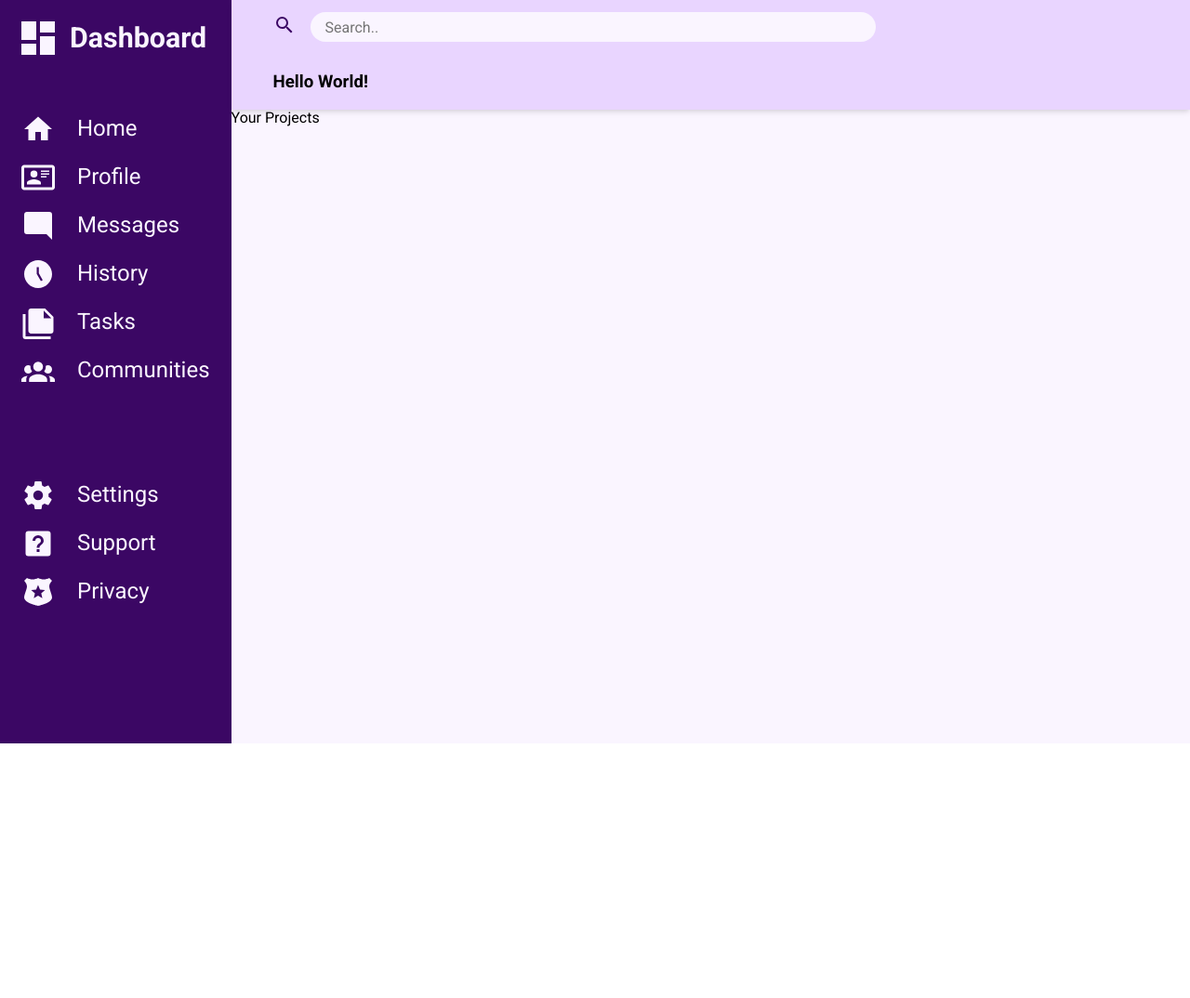
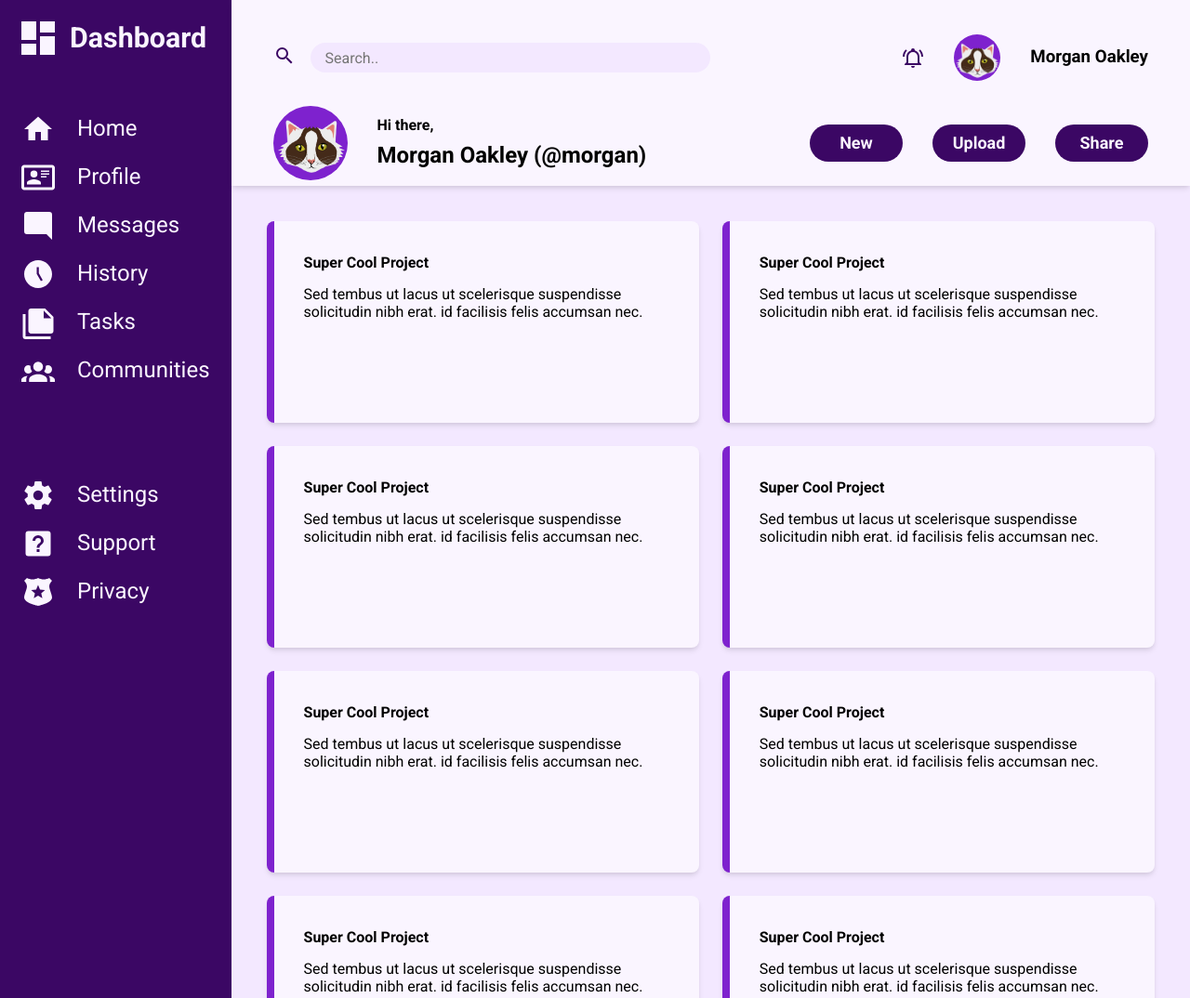
Before and after one commit to Vladimire87/Project-Admin-Dashboard, a plain HTML site: page index.html in a window 1280 px wide. Shown: the top 1074 px of the page at 93% size. Before the commit the page ends 800 px from the top, so only its background shows below. Drawn offline with nearby package versions, Linux system fonts and the light colour scheme.

Commit message:
projects grid

```diff
--- a/css/style.css
+++ b/css/style.css
@@ -13,30 +13,39 @@
   --purple-800: #6b21a8;
   --purple-900: #581c87;
   --purple-950: #3b0764;
+  color: black;
 }
 
 .grid-container {
   display: grid;
-  height: 100vh;
+  min-height: 100vh;
 
   grid-template-areas:
     "sidebar header"
     "sidebar projects"
     "sidebar projects";
   grid-template-columns: 1fr 5fr;
-  grid-template-rows: 1fr 10fr;
 }
 
 .header {
   grid-area: header;
-  background-color: var(--purple-200);
+  background-color: var(--purple-50);
   z-index: 100;
   box-shadow: rgba(0, 0, 0, 0.1) 0px 4px 6px -1px,
     rgba(0, 0, 0, 0.06) 0px 2px 4px -1px;
   display: grid;
   align-items: center;
   padding-left: 2.8125em;
-  grid-template-rows: 1fr 1fr;
+  padding-right: 2.8125em;
+  padding-top: 16px;
+  grid-template-rows: repeat(
+    2,
+    minmax(92px, 1fr)
+  ); /* set minimum row height to 100px */
+  grid-template-columns: repeat(
+    2,
+    minmax(450px, 1fr)
+  ); /* set minimum column width to 100px */
 }
 
 .sidebar {
@@ -45,6 +54,8 @@
   gap: 1rem;
   padding: 1.4375rem;
   color: var(--purple-50);
+  position: sticky;
+  top: 0;
 }
 
 .sidebar-logo {
@@ -96,7 +107,12 @@
 
 .projects {
   grid-area: projects;
-  background-color: var(--purple-50);
+  background-color: var(--purple-100);
+  padding: 38px;
+  display: grid;
+  grid-template-columns: repeat(auto-fit, minmax(380px, 1fr));
+  column-gap: 25px;
+  row-gap: 25px;
 }
 
 svg {
@@ -139,10 +155,12 @@ li {
 
 input[type="search"] {
   border-radius: 25px;
-  width: 608px;
+  width: 100%;
+  min-width: 150px;
+  max-width: 608px;
   height: 32px;
   border: none;
-  background-color: var(--purple-50);
+  background-color: var(--purple-100);
   /* outline: none; */
   padding: 16px;
 }
@@ -150,3 +168,103 @@ input[type="search"] {
 input[type="search"]:focus {
   outline: solid 2px var(--purple-950);
 }
+
+.right-header-avatar {
+  display: flex;
+  align-items: center;
+  justify-content: end;
+  gap: 2em;
+}
+
+.right-header-avatar svg {
+  fill: var(--purple-950);
+  width: 1.5em;
+  height: 1.5em;
+}
+
+.avatar-right {
+  border-radius: 50%;
+  background-color: var(--purple-700);
+  min-width: 50px;
+  min-height: 50px;
+  background-image: url(../img/61331-removebg-preview.png);
+  background-position: -3px 0px;
+  background-size: 110px 110px;
+  background-repeat: no-repeat;
+}
+
+.left-header-avatar {
+  display: flex;
+  align-items: center;
+  gap: 2em;
+}
+
+.avatar-left {
+  border-radius: 50%;
+  background-color: var(--purple-700);
+  min-width: 80px;
+  min-height: 80px;
+  background-image: url(../img/61331-removebg-preview.png);
+  background-position: -3px 0px;
+  background-size: 170px 170px;
+  background-repeat: no-repeat;
+}
+
+.avatar-left-text {
+  display: grid;
+  grid-auto-rows: 1fr 1fr;
+}
+
+.avatar-left-text p {
+  margin: 0;
+  padding: 0;
+}
+
+.avatar-left-text p:nth-child(1) {
+  font-weight: bold;
+}
+
+.avatar-left-text p:nth-child(2) {
+  font-weight: bold;
+  font-size: 1.5em;
+}
+
+.buttons {
+  display: flex;
+  flex-direction: row;
+  gap: 2em;
+  justify-content: end;
+  align-items: center;
+}
+
+button {
+  background-color: var(--purple-950);
+  cursor: pointer;
+  color: var(--purple-50);
+  font-size: 18px;
+  font-weight: bold;
+  border-radius: 20px;
+  border: none;
+  min-width: 100px;
+  min-height: 40px;
+}
+
+h4 {
+  margin: 0;
+  padding: 0;
+}
+
+.card {
+  background-color: var(--purple-50);
+  box-shadow: rgba(0, 0, 0, 0.1) 0px 4px 6px -1px,
+    rgba(0, 0, 0, 0.06) 0px 2px 4px -1px;
+  border-radius: 8px;
+  border-left: 8px solid var(--purple-700);
+  height: 217px;
+}
+
+.card-content {
+  padding-top: 36px;
+  padding-left: 32px;
+  padding-right: 20px;
+}
--- a/index.html
+++ b/index.html
@@ -44,7 +44,29 @@
             placeholder="Search.."
           />
         </div>
-        <h3>Hello World!</h3>
+        <div class="right-header-avatar">
+          <svg xmlns="http://www.w3.org/2000/svg" viewBox="0 0 24 24">
+            <title>bell-ring-outline</title>
+            <path
+              d="M10,21H14A2,2 0 0,1 12,23A2,2 0 0,1 10,21M21,19V20H3V19L5,17V11C5,7.9 7.03,5.17 10,4.29C10,4.19 10,4.1 10,4A2,2 0 0,1 12,2A2,2 0 0,1 14,4C14,4.1 14,4.19 14,4.29C16.97,5.17 19,7.9 19,11V17L21,19M17,11A5,5 0 0,0 12,6A5,5 0 0,0 7,11V18H17V11M19.75,3.19L18.33,4.61C20.04,6.3 21,8.6 21,11H23C23,8.07 21.84,5.25 19.75,3.19M1,11H3C3,8.6 3.96,6.3 5.67,4.61L4.25,3.19C2.16,5.25 1,8.07 1,11Z"
+            />
+          </svg>
+          <div class="avatar-right"></div>
+          <h3>Morgan Oakley</h3>
+        </div>
+
+        <div class="left-header-avatar">
+          <div class="avatar-left"></div>
+          <div class="avatar-left-text">
+            <p>Hi there,</p>
+            <p>Morgan Oakley (@morgan)</p>
+          </div>
+        </div>
+        <div class="buttons">
+          <button>New</button>
+          <button>Upload</button>
+          <button>Share</button>
+        </div>
       </div>
       <div class="sidebar">
         <div class="sidebar-logo">
@@ -148,7 +170,91 @@
           </ul>
         </div>
       </div>
-      <div class="projects">Your Projects</div>
+      <div class="projects">
+        <!-- <h3>Your Projects</h3> -->
+
+        <div class="card">
+          <div class="card-content">
+            <h4>Super Cool Project</h4>
+            <p>
+              Sed tembus ut lacus ut scelerisque suspendisse solicitudin nibh
+              erat. id facilisis felis accumsan nec.
+            </p>
+          </div>
+        </div>
+        <div class="card">
+          <div class="card-content">
+            <h4>Super Cool Project</h4>
+            <p>
+              Sed tembus ut lacus ut scelerisque suspendisse solicitudin nibh
+              erat. id facilisis felis accumsan nec.
+            </p>
+          </div>
+        </div>
+        <div class="card">
+          <div class="card-content">
+            <h4>Super Cool Project</h4>
+            <p>
+              Sed tembus ut lacus ut scelerisque suspendisse solicitudin nibh
+              erat. id facilisis felis accumsan nec.
+            </p>
+          </div>
+        </div>
+        <div class="card">
+          <div class="card-content">
+            <h4>Super Cool Project</h4>
+            <p>
+              Sed tembus ut lacus ut scelerisque suspendisse solicitudin nibh
+              erat. id facilisis felis accumsan nec.
+            </p>
+          </div>
+        </div>
+        <div class="card">
+          <div class="card-content">
+            <h4>Super Cool Project</h4>
+            <p>
+              Sed tembus ut lacus ut scelerisque suspendisse solicitudin nibh
+              erat. id facilisis felis accumsan nec.
+            </p>
+          </div>
+        </div>
+        <div class="card">
+          <div class="card-content">
+            <h4>Super Cool Project</h4>
+            <p>
+              Sed tembus ut lacus ut scelerisque suspendisse solicitudin nibh
+              erat. id facilisis felis accumsan nec.
+            </p>
+          </div>
+        </div>
+        <div class="card">
+          <div class="card-content">
+            <h4>Super Cool Project</h4>
+            <p>
+              Sed tembus ut lacus ut scelerisque suspendisse solicitudin nibh
+              erat. id facilisis felis accumsan nec.
+            </p>
+          </div>
+        </div>
+        <div class="card">
+          <div class="card-content">
+            <h4>Super Cool Project</h4>
+            <p>
+              Sed tembus ut lacus ut scelerisque suspendisse solicitudin nibh
+              erat. id facilisis felis accumsan nec.
+            </p>
+          </div>
+        </div>
+        <div class="card">
+          <div class="card-content">
+            <h4>Super Cool Project</h4>
+            <p>
+              Sed tembus ut lacus ut scelerisque suspendisse solicitudin nibh
+              erat. id facilisis felis accumsan nec.
+            </p>
+          </div>
+        </div>
+      </div>
     </div>
   </body>
 </html>
```
Also changed, not shown: img/61331-removebg-preview.png (added).
